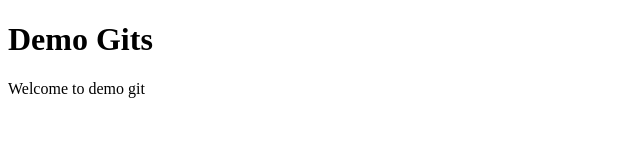
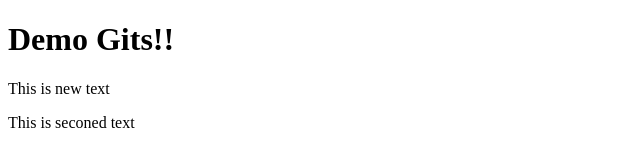
Before and after one commit to Jameabird/Demo-Git, a plain HTML site: page index.html in a window 1280 px wide. Shown: the whole page, without its empty margins (0-640 px from the left). Drawn offline with Linux system fonts and the light colour scheme.

Commit message:
Add new texts

```diff
--- a/index.html
+++ b/index.html
@@ -3,8 +3,9 @@
 <head><title>Demo git</title></head>
 
 <body>
-    <h1>Demo Gits</h1>
-    <p>Welcome to demo git</p>
+    <h1>Demo Gits!!</h1>
+    <p>This is new text</p>
+    <p>This is seconed text</p>
 </body>
 
 </html>
```
